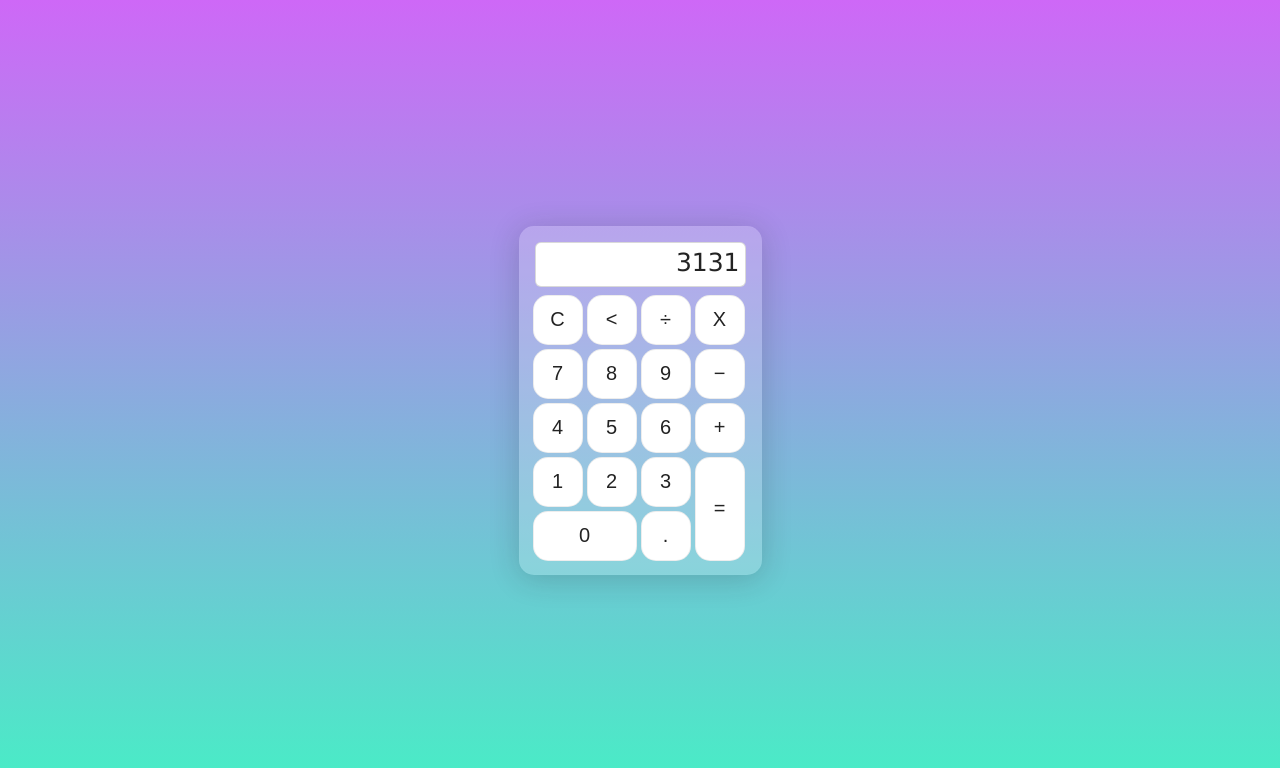
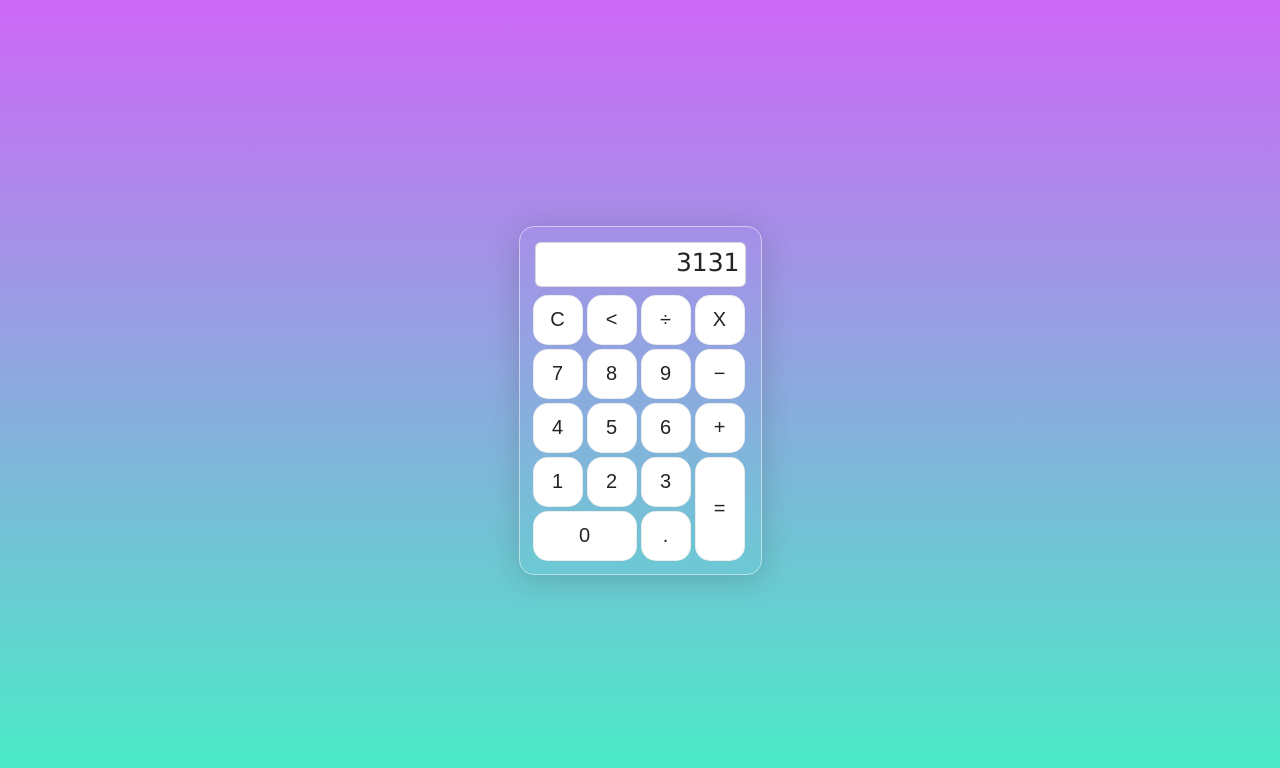
Before and after one commit to GustavoHenriqueMR/Calculator, a plain HTML site: page index.html in a window 1280 px wide. Drawn offline with Linux system fonts and the light colour scheme.

Commit message:
enhance: user interface

```diff
--- a/index.html
+++ b/index.html
@@ -3,14 +3,13 @@
   <head>
     <meta charset="UTF-8" />
     <meta name="viewport" content="width=device-width, initial-scale=1.0" />
-    <link rel="stylesheet" href="style.css">
+    <link rel="stylesheet" href="style.css" />
     <title>Calculator</title>
   </head>
 
   <body>
     <div class="background">
       <div class="calc">
-
         <p id="result">3131</p>
 
         <div class="calc-buttons">
@@ -37,17 +36,19 @@
               <td><button class="calc-button">1</button></td>
               <td><button class="calc-button">2</button></td>
               <td><button class="calc-button">3</button></td>
-                <td rowspan="2"><button class="calc-button-equals">&equals;</button></td>
+              <td rowspan="2">
+                <button class="calc-button-equals">&equals;</button>
+              </td>
             </tr>
             <tr>
               <td colspan="2"><button class="calc-button-zero">0</button></td>
               <td><button class="calc-button">.</button></td>
             </tr>
-
           </table>
         </div>
-
       </div>
     </div>
+
+    <script src="script.js"></script>
   </body>
 </html>
--- a/style.css
+++ b/style.css
@@ -14,11 +14,12 @@
 }
 .calc {
   position: absolute;
-  background-color: rgba(255, 255, 255, 0.2);
+  background: transparent;
   border-radius: 15px;
   padding: 10px;
-  border: 1px solid rgba(255, 255, 255, 0.01);
+  border: 1px solid rgba(255, 255, 255, 0.5);
   box-shadow: 0 4px 30px rgba(35, 35, 35, 0.2);
+  backdrop-filter: blur(15px);
 }
 
 .calc-button {
```
Also changed, not shown: script.js (added). Lines whose indentation alone changed are shown as unchanged.
